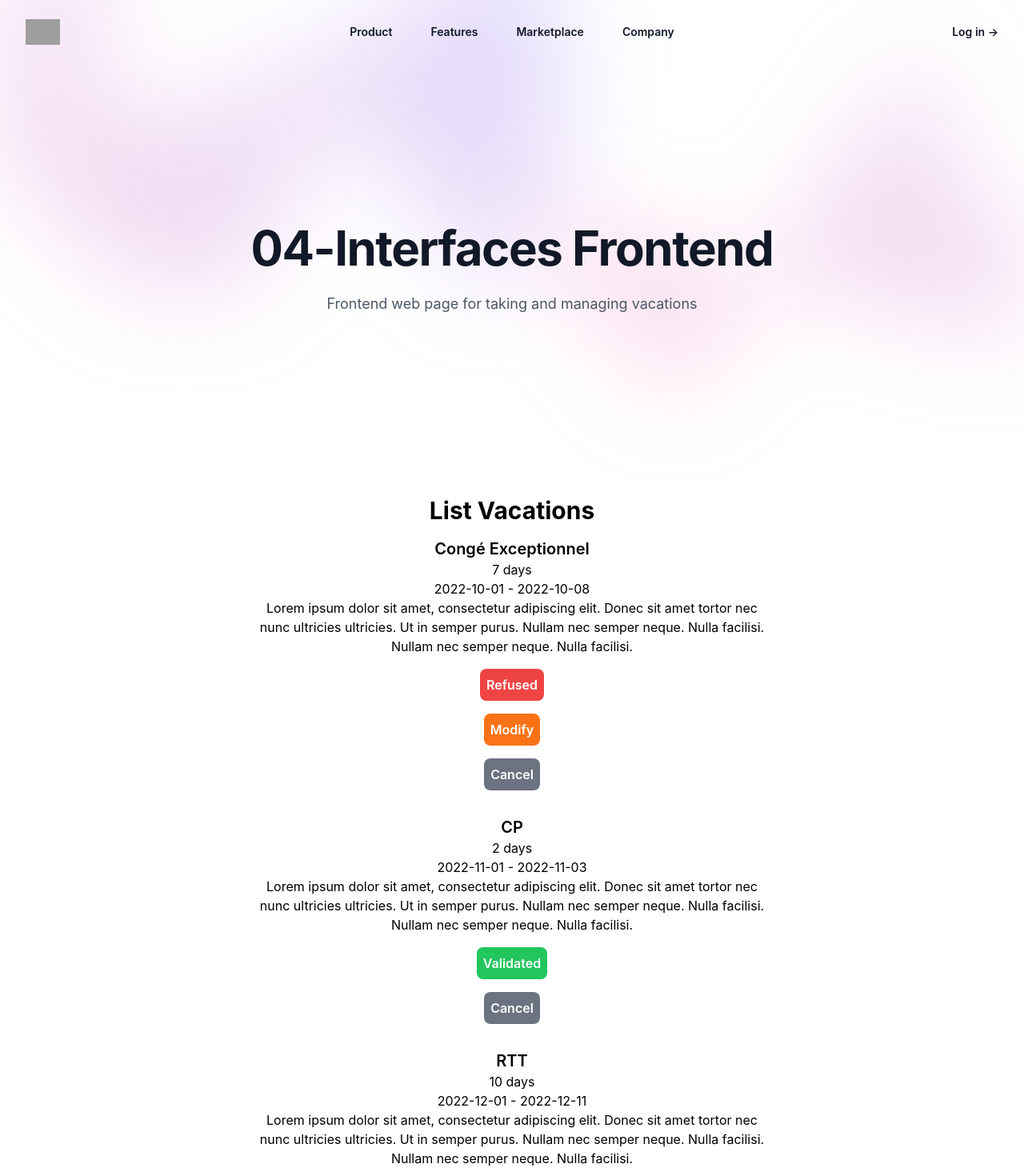
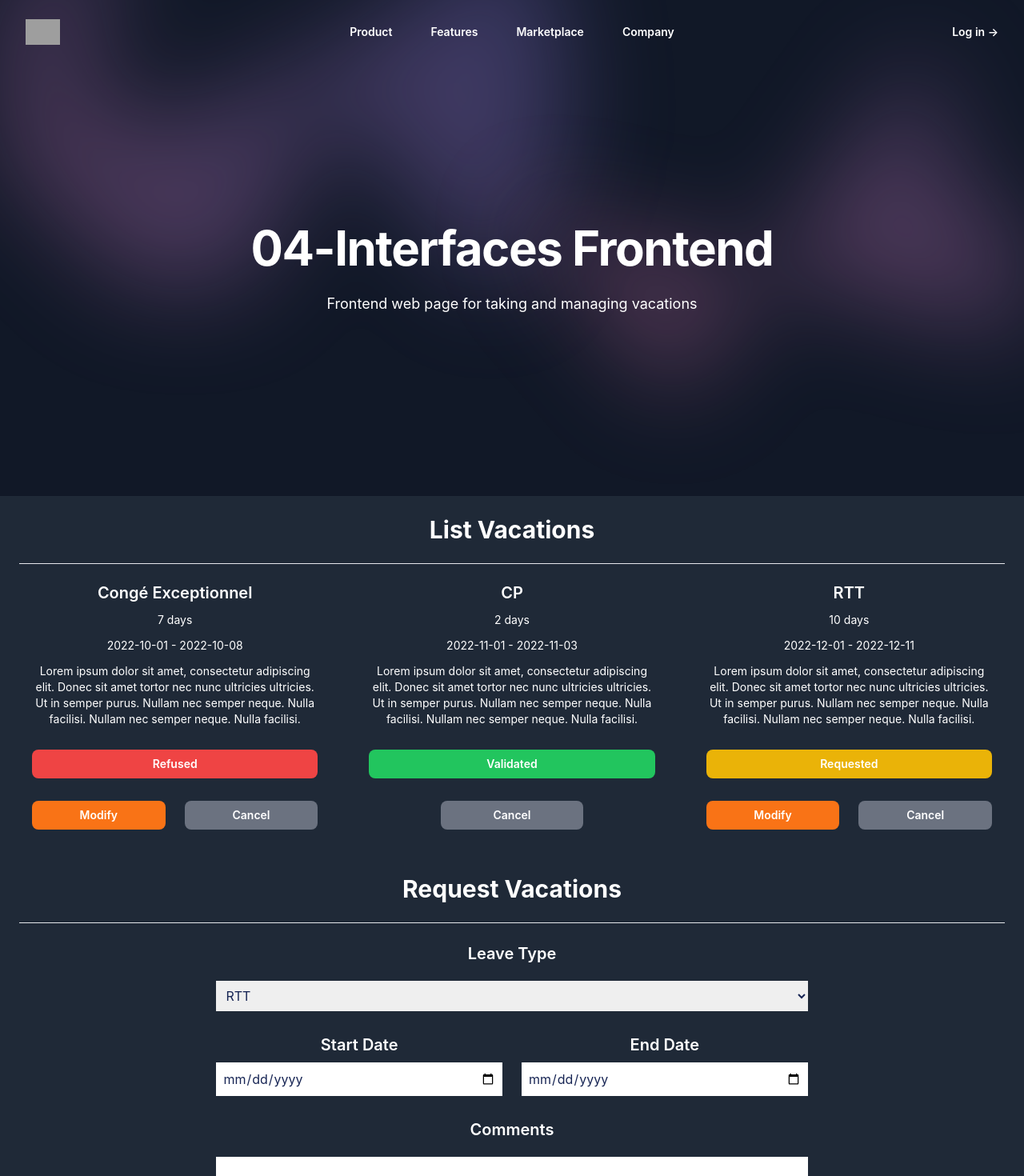
Before and after one commit to EstebanQui/m1-rattrapages-quinones-esteban, a React (Create React App) app in the folder 04-interfaces-frontend/: page / in a window 1280 px wide. Shown: the top 1470 px of the page at 80% size. Built offline with nearby package versions, Linux system fonts and the light colour scheme; grey boxes are pictures that could not be loaded.

Commit message:
design form , list & header

```diff
--- a/04-interfaces-frontend/src/App.js
+++ b/04-interfaces-frontend/src/App.js
@@ -9,7 +9,7 @@ function App() {
   return (
     <div className="App">
       <Header />
-      <main className="flex flex-col items-center justify-center">
+      <main className="flex flex-col items-center justify-center p-6 bg-gray-800 text-white w-full">
         <ListVacations />
         <LeaveForm />
         <LeaveSummary />
--- a/04-interfaces-frontend/src/components/header.js
+++ b/04-interfaces-frontend/src/components/header.js
@@ -15,7 +15,7 @@ export default function Example() {
   const [mobileMenuOpen, setMobileMenuOpen] = useState(false)
 
   return (
-    <div className="bg-white">
+    <div className="bg-gray-900 text-white">
       <header className="absolute inset-x-0 top-0 z-50">
         <nav aria-label="Global" className="flex items-center justify-between p-6 lg:px-8">
           <div className="flex lg:flex-1">
@@ -32,7 +32,7 @@ export default function Example() {
             <button
               type="button"
               onClick={() => setMobileMenuOpen(true)}
-              className="-m-2.5 inline-flex items-center justify-center rounded-md p-2.5 text-gray-700"
+              className="-m-2.5 inline-flex items-center justify-center rounded-md p-2.5 text-white"
             >
               <span className="sr-only">Open main menu</span>
               <Bars3Icon aria-hidden="true" className="h-6 w-6" />
@@ -40,13 +40,13 @@ export default function Example() {
           </div>
           <div className="hidden lg:flex lg:gap-x-12">
             {navigation.map((item) => (
-              <a key={item.name} href={item.href} className="text-sm font-semibold leading-6 text-gray-900">
+              <a key={item.name} href={item.href} className="text-sm font-semibold leading-6 text-white">
                 {item.name}
               </a>
             ))}
           </div>
           <div className="hidden lg:flex lg:flex-1 lg:justify-end">
-            <a href="#" className="text-sm font-semibold leading-6 text-gray-900">
+            <a href="#" className="text-sm font-semibold leading-6 text-white">
               Log in <span aria-hidden="true">&rarr;</span>
             </a>
           </div>
@@ -114,10 +114,10 @@ export default function Example() {
         </div>
         <div className="mx-auto max-w-2xl py-32 sm:py-48 lg:py-56">
           <div className="text-center">
-            <h1 className="text-4xl font-bold tracking-tight text-gray-900 sm:text-6xl">
+            <h1 className="text-4xl font-bold tracking-tight text-white sm:text-6xl">
               04-Interfaces Frontend
             </h1>
-            <p className="mt-6 text-lg leading-8 text-gray-600">
+            <p className="mt-6 text-lg leading-8 text-white">
               Frontend web page for taking and managing vacations
             </p>
           </div>
--- a/04-interfaces-frontend/src/components/leaveForm.js
+++ b/04-interfaces-frontend/src/components/leaveForm.js
@@ -2,22 +2,28 @@ import React from "react";
 
 const LeaveForm = () => {
     return (
-        <div className="flex flex-col items-center justify-center">
+        <div className="flex flex-col items-center justify-center w-full mt-8">
             <h2 className="text-3xl font-bold text-center">Request Vacations</h2>
-            <form className="flex flex-col items-center justify-center mt-4 w-1/2">
-                <label htmlFor="leaveType" className="text-xl font-semibold text-center">Leave Type</label>
-                <select id="leaveType" name="leaveType" className="w-full p-2 mt-2">
+            <form className="flex flex-col items-center justify-center gap-3 mt-6 border-t border-x-blue-50 w-full">
+                <label htmlFor="leaveType" className="text-xl font-semibold mt-6">Leave Type</label>
+                <select id="leaveType" name="leaveType" className=" w-3/5 p-2 mt-2 text-blue-950">
                     <option value="rtt">RTT</option>
                     <option value="cp">CP</option>
                     <option value="ce">Congé Exceptionnel</option>
                 </select>
-                <label htmlFor="startDate" className="text-xl font-semibold text-center mt-4">Start Date</label>
-                <input type="date" id="startDate" name="startDate" className="w-full p-2 mt-2" />
-                <label htmlFor="endDate" className="text-xl font-semibold text-center mt-4">End Date</label>
-                <input type="date" id="endDate" name="endDate" className="w-full p-2 mt-2" />
-                <label htmlFor="comments" className="text-xl font-semibold text-center mt-4">Comments</label>
-                <textarea id="comments" name="comments" className="w-full p-2 mt-2 h-32"></textarea>
-                <button type="submit" className="bg-green-500 text-white font-semibold rounded-lg p-2 mt-4">Submit</button>
+                <div className=" w-3/5 sm:grid sm:grid-cols-2 gap-6">
+                    <div className="flex flex-col items-center justify-center w-full">
+                        <label htmlFor="startDate" className="text-xl font-semibold mt-4">Start Date</label>
+                        <input type="date" id="startDate" name="startDate" className="text-blue-950 w-full p-2 mt-2" />
+                    </div>
+                    <div className="flex flex-col items-center justify-center w-full">
+                        <label htmlFor="endDate" className="text-xl font-semibold mt-4">End Date</label>
+                        <input type="date" id="endDate" name="endDate" className="text-blue-950 w-full p-2 mt-2" />
+                    </div>
+                </div>
+                <label htmlFor="comments" className="text-xl font-semibold mt-4">Comments</label>
+                <textarea id="comments" name="comments" className="text-blue-950  w-3/5 p-2 mt-2 h-32"></textarea>
+                <button type="submit" className="focuas:outline bg-green-500 text-white hover:bg-green-600 focus:ring-green-300  font-semibold rounded-lg p-2 mt-4  w-2/5">Submit</button>
             </form>
         </div>
     );
--- a/04-interfaces-frontend/src/components/listVacations.js
+++ b/04-interfaces-frontend/src/components/listVacations.js
@@ -72,33 +72,37 @@ const ListVacations = () => {
     }
 
     return (
-        <div className="flex flex-col items-center justify-center">
+        <div className="p-4 sm:p-0">
             <h2 className="text-3xl font-bold text-center">List Vacations</h2>
-            <div className="flex flex-col items-center justify-center mt-4 w-1/2">
-                <div className="flex flex-col items-center justify-center gap-8 w-full">
+            <div className="mt-6 border-t border-x-blue-50">
+                <div className="gap-8 w-full sm:grid sm:grid-cols-3">
                     {vacations.map((vacation) => (
-                        <div key={vacation.id} className="flex flex-col items-center justify-center w-full">
-                            <div className="flex flex-col items-center justify-center w-full">
-                                <h2 className="text-xl font-semibold text-center">{vacation.type}</h2>
-                                <p className="text-center">{vacation.duration}</p>
-                                <p className="text-center">{vacation.start_date} - {vacation.end_date}</p>
-                                <p className="text-center">{vacation.description}</p>
+                        <div key={vacation.id} className="px-4 py-6 sm:grid sm:grid-cols-1 w-full">
+                            <div className="flex flex-col items-center justify-center gap-3 w-full">
+                                <h3 className="text-xl font-semibold text-center leading-6">{vacation.type}</h3>
+                                <div className="flex flex-col gap-3 mt-1 text-sm sm:col-span-2 sm:mt-0">
+                                    <p>{vacation.duration}</p>
+                                    <p>{vacation.start_date} - {vacation.end_date}</p>
+                                    <p>{vacation.description}</p>
                                     <p className={gestionVacation(vacation.status)}>{vacation.status}</p>
+                                    <div className="flex flex-row items-center justify-center gap-6 w-full">
                                         {selectedVacation === vacation.id && (
-                                    <div className="flex flex-col items-center justify-center w-full">
-                                        <select className="w-full p-2 mt-2" onChange={(e) => setNewStatus(e.target.value)}>
+                                            <div className="flex mt-2 w-full">
+                                                <select className="p-2 mt-2 text-blue-950 rounded-lg" onChange={(e) => setNewStatus(e.target.value)}>
                                                     <option value="Requested">Requested</option>
                                                     <option value="Validated">Validated</option>
                                                     <option value="Refused">Refused</option>
                                                 </select>
-                                        <button className="bg-blue-500 text-white font-semibold rounded-lg p-2 mt-4" onClick={() => modifierVacation(vacation.id)}>Submit</button>
-                                        <button className="bg-gray-500 text-white font-semibold rounded-lg p-2 mt-4" onClick={() => cancelVacation(vacation.id)}>Cancel</button>
+                                                <button className="focus:outline bg-blue-500 text-white hover:bg-blue-600 focus:ring-blue-300 font-semibold rounded-lg p-2 mt-4" onClick={() => modifierVacation(vacation.id)}>Submit</button>
+                                                <button className="focus:outline bg-gray-500 text-white hover:bg-gray-600 focus:ring-gray-300  font-semibold rounded-lg p-2 mt-4" onClick={() => cancelVacation(vacation.id)}>Cancel</button>
                                             </div>
                                         )}
                                         {vacation.status !== "Validated" && selectedVacation !== vacation.id &&(
-                                    <button className="bg-orange-500 text-white font-semibold rounded-lg p-2 mt-4" onClick={() => setSelectedVacation(vacation.id)}>Modify</button>
+                                            <button className="focus:outline bg-orange-500 text-white hover:bg-orange-600 focus:ring-orange-300  font-semibold rounded-lg p-2 mt-4 w-1/2" onClick={() => setSelectedVacation(vacation.id)}>Modify</button>
                                         )}
-                                <button className="bg-gray-500 text-white font-semibold rounded-lg p-2 mt-4" onClick={() => modifierVacation(vacation.id)}>Cancel</button>
+                                        <button className="focus:outline bg-gray-500 text-white hover:bg-gray-600 focus:ring-gray-300  font-semibold rounded-lg p-2 mt-4 w-1/2" onClick={() => modifierVacation(vacation.id)}>Cancel</button>
+                                    </div>
+                                </div>
                             </div>
                         </div>
                     ))}
```
Lines whose indentation alone changed are shown as unchanged.
